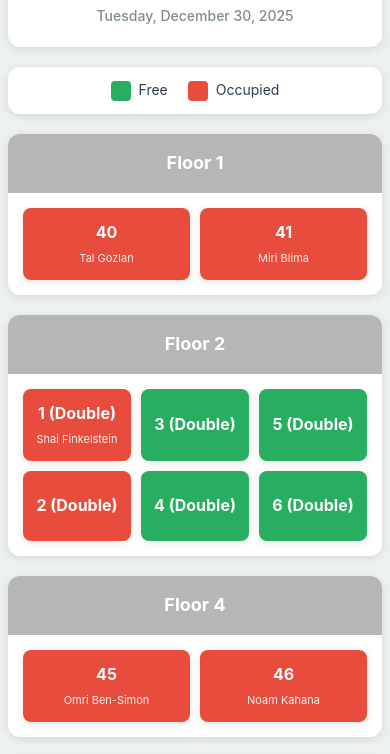
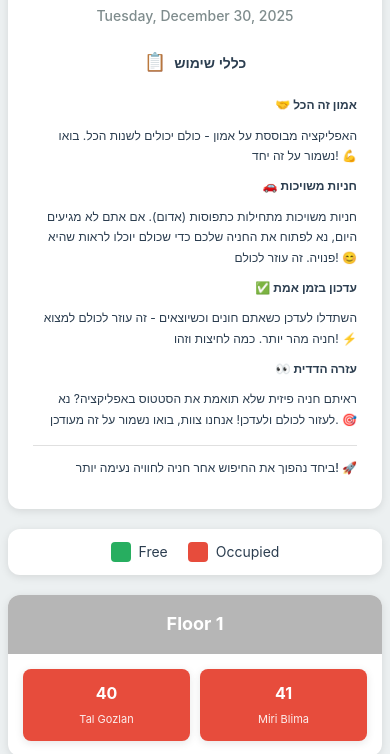
Before and after one commit to fistook22/parking-management, a plain HTML site: page index.html in a window 390 px wide. Shown: the part 63-817 px from the top of the page. Drawn offline with Linux system fonts and the light colour scheme; no server answers.

Commit message:
Add collapsible guidelines section in header with Hebrew content

```diff
--- a/app.js
+++ b/app.js
@@ -462,6 +462,19 @@ function checkDailyReset() {
     }
 }
 
+// Toggle guidelines visibility
+function toggleGuidelines() {
+    const guidelines = document.getElementById('guidelines');
+
+    if (guidelines.classList.contains('guidelines-expanded')) {
+        guidelines.classList.remove('guidelines-expanded');
+        guidelines.classList.add('guidelines-collapsed');
+    } else {
+        guidelines.classList.remove('guidelines-collapsed');
+        guidelines.classList.add('guidelines-expanded');
+    }
+}
+
 // Initialize app
 function init() {
     updateDateDisplay();
@@ -474,6 +487,12 @@ function init() {
 
     // Set up reset button
     document.getElementById('resetBtn').addEventListener('click', resetAll);
+
+    // Set up guidelines toggle
+    const guidelinesToggle = document.getElementById('guidelinesToggle');
+    if (guidelinesToggle) {
+        guidelinesToggle.addEventListener('click', toggleGuidelines);
+    }
 
     // Check for daily reset every minute
     setInterval(checkDailyReset, 60000);
--- a/index.html
+++ b/index.html
@@ -17,6 +17,28 @@
         <header>
             <h1>🚗 Parking Management</h1>
             <div class="date-display" id="dateDisplay"></div>
+
+            <div class="guidelines guidelines-expanded" id="guidelines">
+                <div class="guidelines-header" id="guidelinesToggle">
+                    <span class="guidelines-icon">📋</span>
+                    <h3>כללי שימוש</h3>
+                </div>
+                <div class="guidelines-content">
+                    <p><strong>🤝 אמון זה הכל</strong></p>
+                    <p>האפליקציה מבוססת על אמון - כולם יכולים לשנות הכל. בואו נשמור על זה יחד! 💪</p>
+
+                    <p><strong>🚗 חניות משויכות</strong></p>
+                    <p>חניות משויכות מתחילות כתפוסות (אדום). אם אתם לא מגיעים היום, נא לפתוח את החניה שלכם כדי שכולם יוכלו לראות שהיא פנויה. זה עוזר לכולם! 😊</p>
+
+                    <p><strong>✅ עדכון בזמן אמת</strong></p>
+                    <p>השתדלו לעדכן כשאתם חונים וכשיוצאים - זה עוזר לכולם למצוא חניה מהר יותר. כמה לחיצות וזהו! ⚡</p>
+
+                    <p><strong>👀 עזרה הדדית</strong></p>
+                    <p>ראיתם חניה פיזית שלא תואמת את הסטטוס באפליקציה? נא לעזור לכולם ולעדכן! אנחנו צוות, בואו נשמור על זה מעודכן. 🎯</p>
+
+                    <p class="guidelines-footer">ביחד נהפוך את החיפוש אחר חניה לחוויה נעימה יותר! 🚀</p>
+                </div>
+            </div>
         </header>
 
         <div class="controls">
--- a/style.css
+++ b/style.css
@@ -48,6 +48,86 @@ header h1 {
     font-size: 14px;
     color: #7f8c8d;
     font-weight: 500;
+    margin-bottom: 15px;
+}
+
+.guidelines {
+    margin-top: 15px;
+    width: 100%;
+    max-width: 100%;
+}
+
+.guidelines-header {
+    display: flex;
+    align-items: center;
+    justify-content: center;
+    gap: 8px;
+    cursor: pointer;
+    padding: 8px;
+    border-radius: 6px;
+    transition: background 0.3s;
+    user-select: none;
+}
+
+.guidelines-header:hover {
+    background: rgba(0, 0, 0, 0.05);
+}
+
+.guidelines-icon {
+    font-size: 20px;
+    transition: transform 0.3s;
+}
+
+.guidelines.guidelines-collapsed .guidelines-icon {
+    transform: rotate(180deg);
+}
+
+.guidelines-header h3 {
+    margin: 0;
+    font-size: 16px;
+    color: var(--color-text);
+    font-weight: 600;
+}
+
+.guidelines-content {
+    line-height: 1.7;
+    margin-top: 12px;
+    max-height: 800px;
+    overflow: hidden;
+    transition: max-height 0.4s ease-out, margin 0.4s ease-out, opacity 0.3s ease-out;
+    opacity: 1;
+    padding: 0 10px;
+}
+
+.guidelines.guidelines-collapsed .guidelines-content {
+    max-height: 0;
+    margin-top: 0;
+    margin-bottom: 0;
+    padding-top: 0;
+    padding-bottom: 0;
+    opacity: 0;
+}
+
+.guidelines-content p {
+    margin-bottom: 12px;
+    color: var(--color-text);
+    font-size: 13px;
+    text-align: right;
+}
+
+.guidelines-content p strong {
+    color: var(--color-text);
+    font-weight: 600;
+}
+
+.guidelines-footer {
+    margin-top: 15px;
+    padding-top: 12px;
+    border-top: 1px solid #e0e0e0;
+    text-align: center;
+    font-weight: 500;
+    color: var(--color-text);
+    font-size: 13px;
 }
 
 .controls {
@@ -254,6 +334,27 @@ footer {
         font-size: 20px;
     }
 
+    .guidelines-header {
+        padding: 6px;
+    }
+
+    .guidelines-header h3 {
+        font-size: 14px;
+    }
+
+    .guidelines-icon {
+        font-size: 18px;
+    }
+
+    .guidelines-content {
+        padding: 0 5px;
+    }
+
+    .guidelines-content p {
+        font-size: 12px;
+        margin-bottom: 10px;
+    }
+
     .parking-grid-standard {
         grid-template-columns: repeat(2, 1fr);
         grid-auto-flow: column;
```
